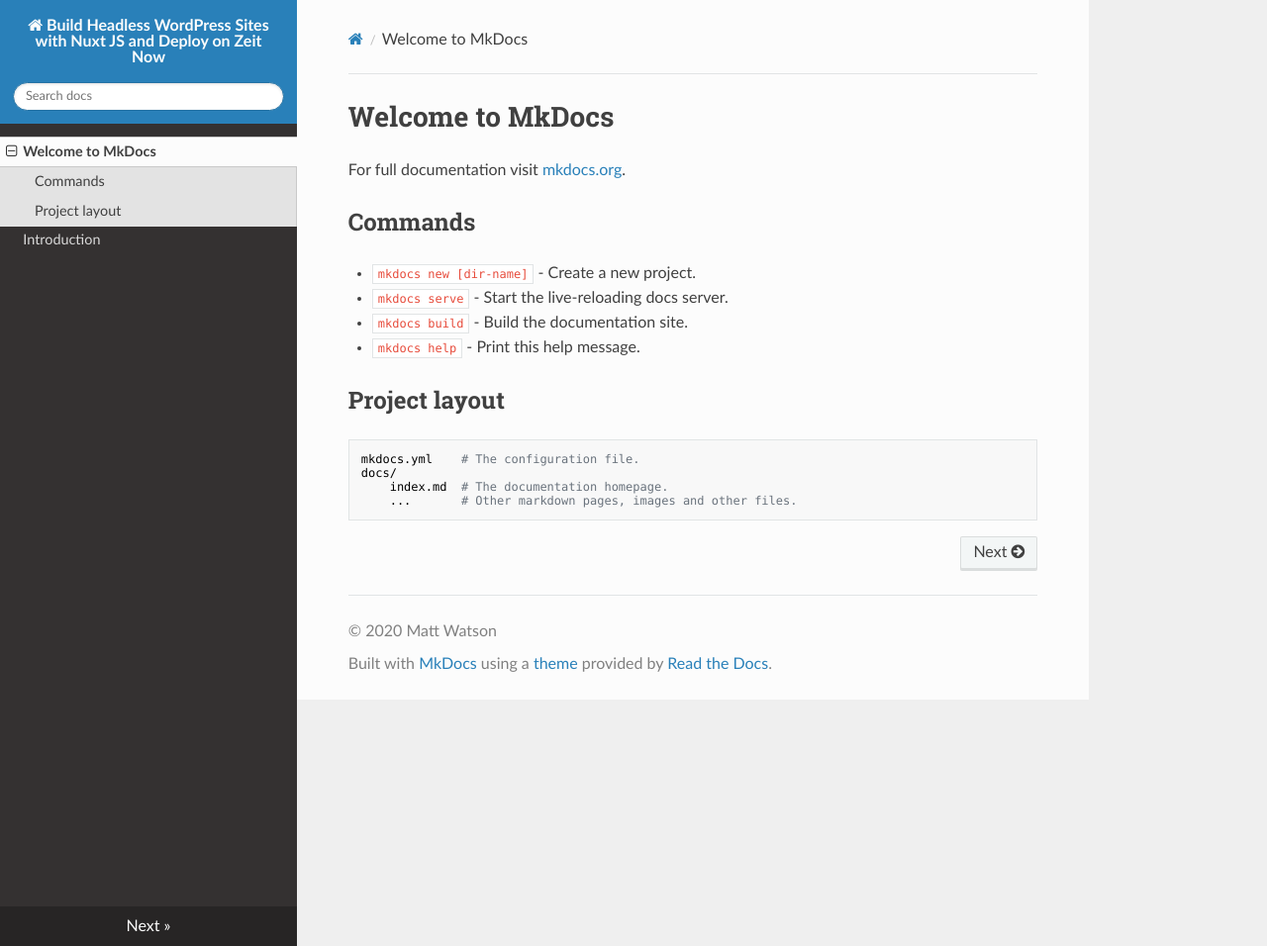
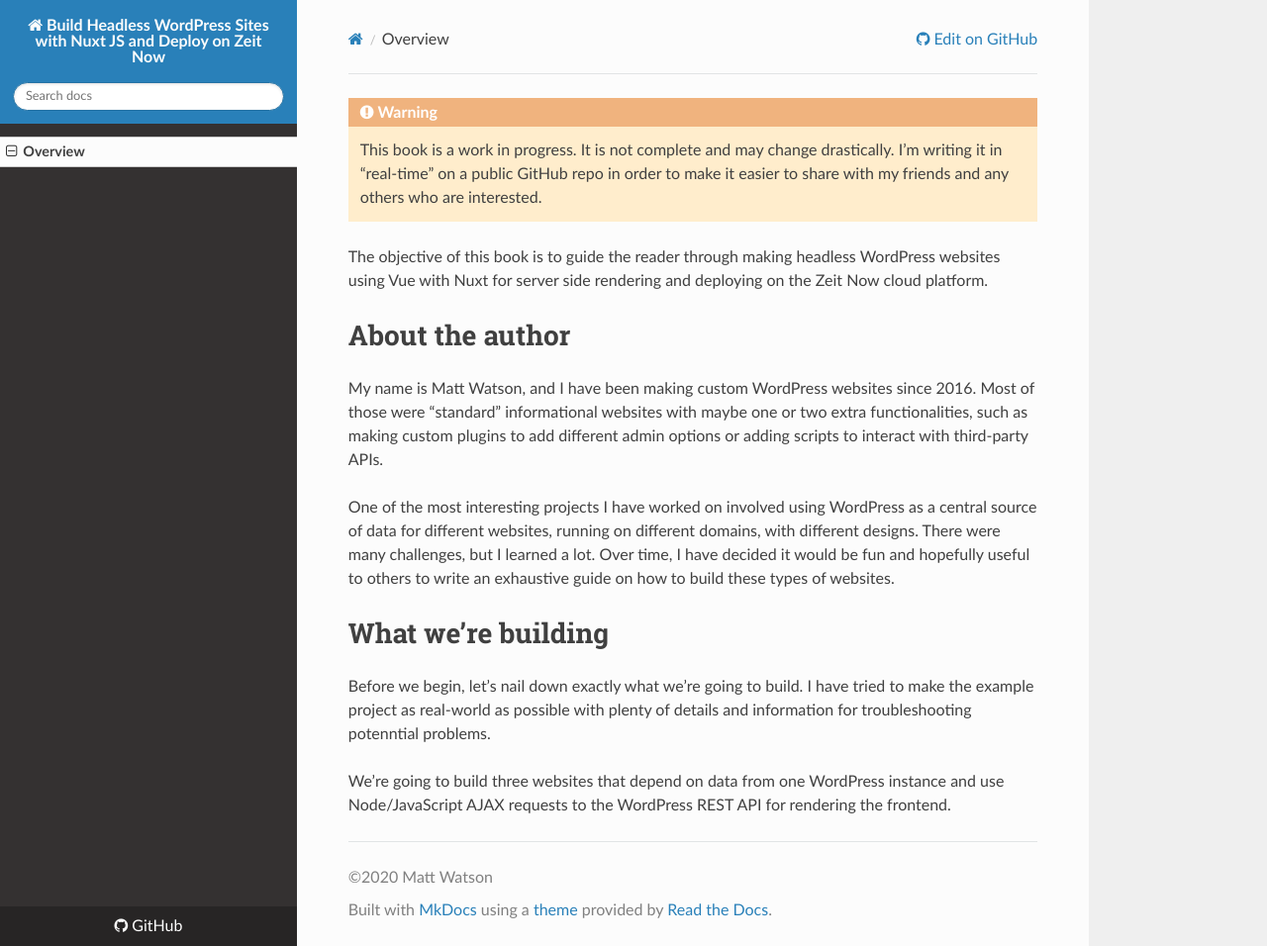
Before and after one commit to mateowatson/guide-vue-nuxt-wordpress-zeit, an MkDocs documentation site: the page built from docs/index.md, in a window 1280 px wide and 956 px high. Shown: the whole window at 99% size. Built offline with MkDocs 1.6.1, drawn with Linux system fonts in a browser that asks for light colours; nearby versions of some CDN libraries.

Commit message:
Progress on overview

```diff
--- a/docs/index.md
+++ b/docs/index.md
@@ -1,17 +1,18 @@
-# Welcome to MkDocs
+Title: Overview
 
-For full documentation visit [mkdocs.org](http://mkdocs.org).
+!!! warning
+    This book is a work in progress. It is not complete and may change drastically. I'm writing it in "real-time" on a public GitHub repo in order to make it easier to share with my friends and any others who are interested.
 
-## Commands
+The objective of this book is to guide the reader through making headless WordPress websites using Vue with Nuxt for server side rendering and deploying on the Zeit Now cloud platform.
 
-* `mkdocs new [dir-name]` - Create a new project.
-* `mkdocs serve` - Start the live-reloading docs server.
-* `mkdocs build` - Build the documentation site.
-* `mkdocs help` - Print this help message.
+# About the author
 
-## Project layout
+My name is Matt Watson, and I have been making custom WordPress websites since 2016. Most of those were "standard" informational websites with maybe one or two extra functionalities, such as making custom plugins to add different admin options or adding scripts to interact with third-party APIs.
 
-    mkdocs.yml    # The configuration file.
-    docs/
-        index.md  # The documentation homepage.
-        ...       # Other markdown pages, images and other files.
+One of the most interesting projects I have worked on involved using WordPress as a central source of data for different websites, running on different domains, with different designs. There were many challenges, but I learned a lot. Over time, I have decided it would be fun and hopefully useful to others to write an exhaustive guide on how to build these types of websites.
+
+# What we're building
+
+Before we begin, let's nail down exactly what we're going to build. I have tried to make the example project as real-world as possible with plenty of details and information for troubleshooting potenntial problems.
+
+We're going to build three websites that depend on data from one WordPress instance and use Node/JavaScript AJAX requests to the WordPress REST API for rendering the frontend.
--- a/mkdocs.yml
+++ b/mkdocs.yml
@@ -1,13 +1,16 @@
 site_name: Build Headless WordPress Sites with Nuxt JS and Deploy on Zeit Now
-theme: readthedocs
-site_url: null
-repo_url: null
+theme:
+    name: 'readthedocs'
+    highlightjs: true
+site_url: https://mateowatson.github.io/guide-vue-nuxt-wordpress-zeit/
+repo_url: https://github.com/mateowatson/guide-vue-nuxt-wordpress-zeit
 site_description: The objective of this book is to guide the reader through making headless WordPress websites using Vue with Nuxt for server side rendering and deploying on the Zeit Now cloud platform.
 site_author: Matt Watson
-copyright: "&copy; 2020 Matt Watson"
+copyright: "&copy;2020 Matt Watson"
 google_analytics: null
 markdown_extensions:
     - toc:
         permalink: true
     - smarty
     - footnotes
+    - admonition
```
Also changed, not shown: docs/introduction.md (deleted, +0 -14 lines), outline.md (added, +12 -0 lines).
